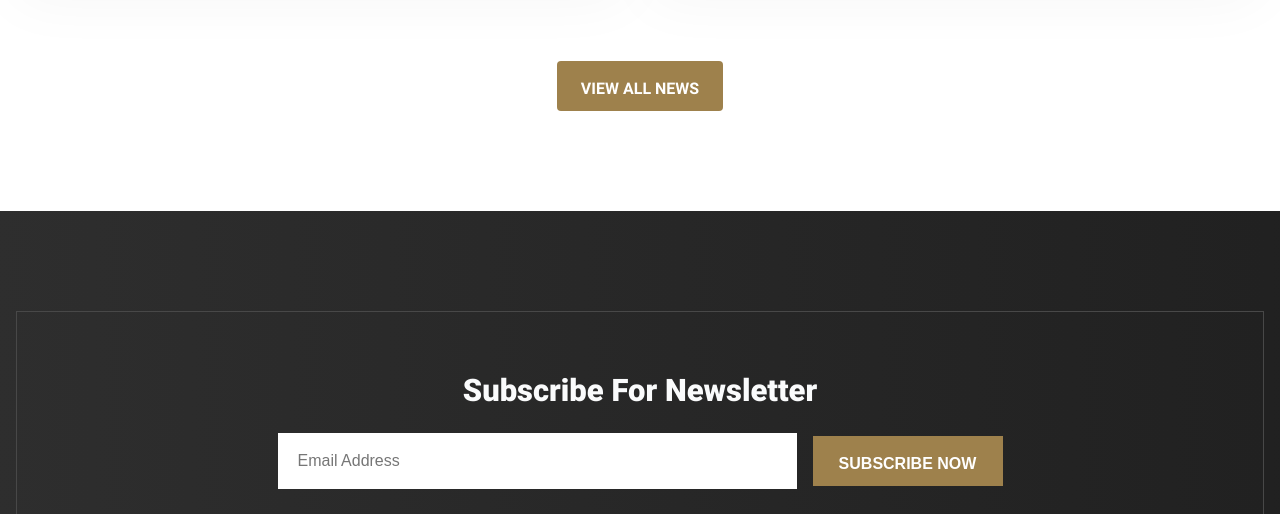
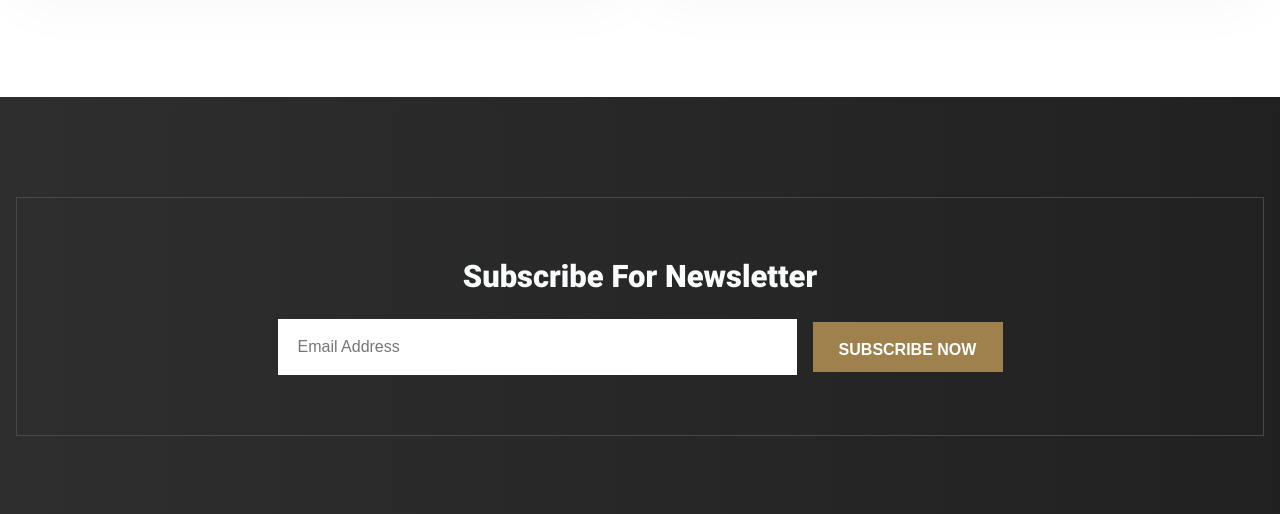
Before and after one commit to mmehelay/FitBySamo-Final, an Eleventy site: page src/index.html in a window 1280 px wide. Shown: the part 3960-4474 px from the top of the page. Built offline with nearby package versions, Linux system fonts and the light colour scheme; Eleventy itself is replaced by a stand-in of ours; files that its build step writes are made by us from their sources.

Commit message:
Remove link

```diff
--- a/src/index.html
+++ b/src/index.html
@@ -275,7 +275,7 @@ eleventyNavigation:
                 </div>
             </li>
         </ul>
-        <a href="/" class="cs-button-solid">View All News</a>
+
     </div>
 </section>
 {% endblock %}
```
